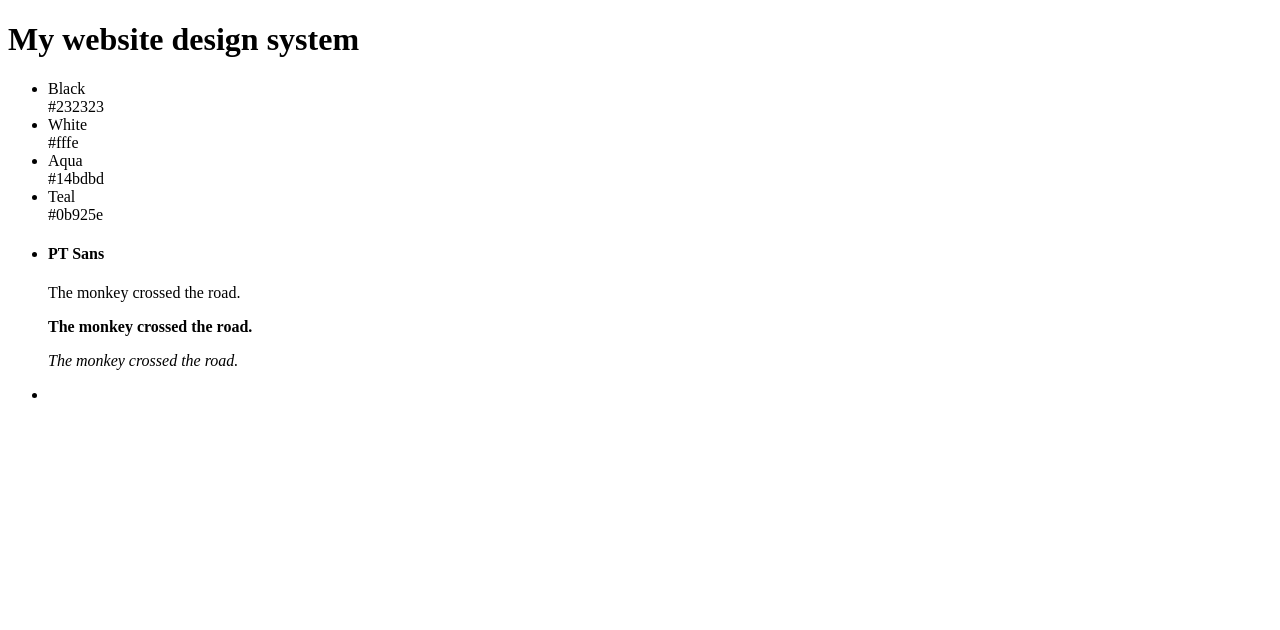
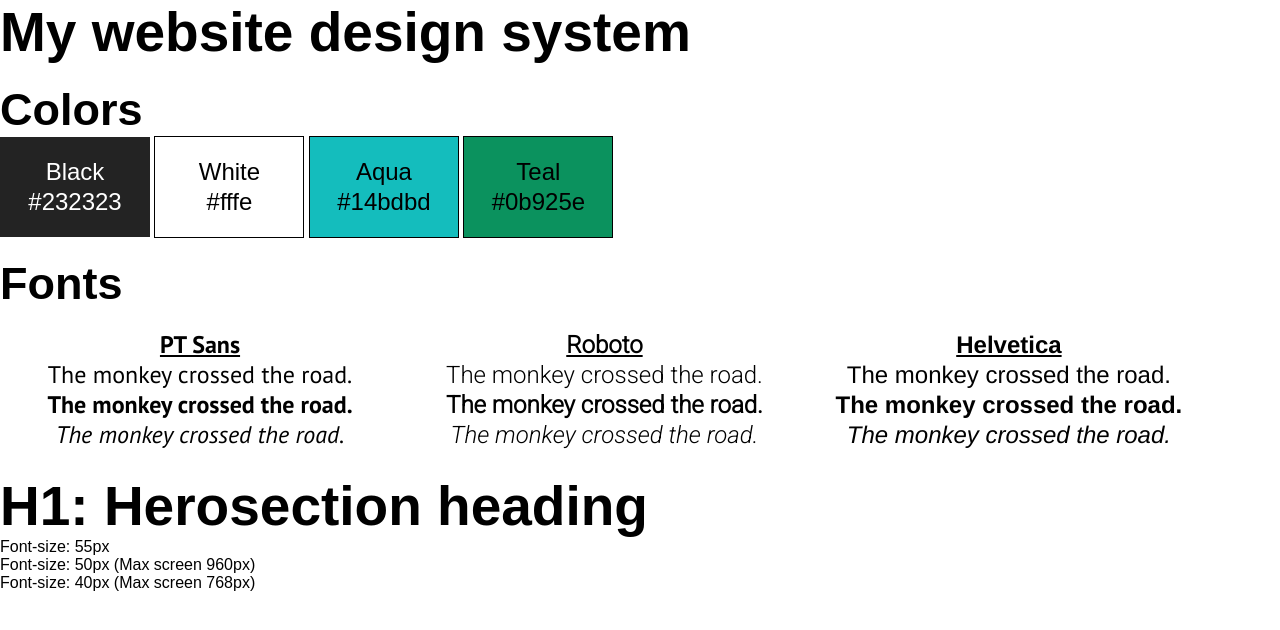
Before and after one commit to christopher-1989/website-design-system, a plain HTML site: page index.html in a window 1280 px wide. Drawn offline with Linux system fonts and the light colour scheme.

Commit message:
Initial colors and fonts styling complete

```diff
--- a/index.html
+++ b/index.html
@@ -8,41 +8,50 @@
       integrity="sha384-xxzQGERXS00kBmZW/6qxqJPyxW3UR0BPsL4c8ILaIWXva5kFi7TxkIIaMiKtqV1Q"
       crossorigin="anonymous"
     />
+    <!-- The following three links are for loading the Google Fonts -->
+    <link rel="preconnect" href="https://fonts.gstatic.com">
+    <link href="https://fonts.googleapis.com/css2?family=PT+Sans:ital,wght@0,400;0,700;1,400&display=swap" rel="stylesheet">
+    <link href="https://fonts.googleapis.com/css2?family=Roboto:ital,wght@0,100;0,300;1,300&display=swap" rel="stylesheet">
+    <link rel="stylesheet" href="styles.css">
     <title>My website design system</title>
   </head>
   <body>
+      <main>
         <h1>
             My website design system
         </h1>
         <div class="colors-container">
-        <ul>
-            <li class='color'>
+            <h2>
+                Colors
+            </h2>
+            <div class='color' id="black">
                 Black
                 <br>
                 #232323
-            </li>
-            <li class='color'>
+            </div>
+            <div class='color' id="white">
                 White
                 <br>
                 #fffe
-            </li>
-            <li class='color'>
+            </div>
+            <div class='color' id="aqua">
                 Aqua
                 <br>
                 #14bdbd
-            </li>
-            <li class='color'>
+            </div>
+            <div class='color' id="teal">
                 Teal
                 <br>
                 #0b925e
-            </li>
-        </ul>
+            </div>
         </div>
         <div class="fonts-container">
-        <ul>
-            <li class='font' id="pt-sans">
+            <h2>
+                Fonts
+            </h2>
+                <div class='font' id="pt-sans">
                     <h4>
-                    PT Sans
+                        <u>PT Sans</u>
                     </h4>
                     <p>
                         The monkey crossed the road.
@@ -53,15 +62,56 @@
                     <p>
                         <em>The monkey crossed the road.</em>
                     </p>
-            </li>
-        </ul>
+                </div>
+                <div class='font' id="roboto">
+                    <h4>
+                        <u>Roboto</u>
+                    </h4>
+                    <p>
+                        The monkey crossed the road.
+                    </p>
+                    <p>
+                        <strong>The monkey crossed the road.</strong>
+                    </p>
+                    <p>
+                        <em>The monkey crossed the road.</em>
+                    </p>
+                </div>
+                <div class='font' id="helvetica">
+                    <h4>
+                        <u>Helvetica</u>
+                    </h4>
+                    <p>
+                        The monkey crossed the road.
+                    </p>
+                    <p>
+                        <strong>The monkey crossed the road.</strong>
+                    </p>
+                    <p>
+                        <em>The monkey crossed the road.</em>
+                    </p>
+                </div>
         </div>
         <div class="text-styles-container">
             <ul>
                 <li class='text-style'>
-
+                    <h1 class="herosection-heading">
+                        H1: Herosection heading
+                    </h1>
+                    <ul>
+                        <li>
+                            Font-size: 55px
+                        </li>
+                        <li>
+                            Font-size: 50px (Max screen 960px)
+                        </li>
+                        <li>
+                            Font-size: 40px (Max screen 768px)
+                        </li>
+                    </ul>
                 </li>
             </ul>
         </div>
+      </main>
   </body>
 </html>
--- a/styles.css
+++ b/styles.css
@@ -0,0 +1,103 @@
+* {
+    box-sizing: border-box;
+    margin: 0 0;
+    padding: 0 0;
+}
+
+main {
+    font-family: Arial, Helvetica, sans-serif;
+}
+
+/* Colors styling */
+
+.colors-container {
+    max-width: 100%;
+    margin: 20px auto;
+}
+
+.color {
+    display: inline-block;
+    width: 150px;
+    max-width: 200px;
+    text-align: center;
+    line-height: 30px;
+    font-size: 24px;
+    padding: 20px;
+}
+
+#black {
+    background-color: #232323;
+    color: white;
+}
+
+#white {
+    background-color: #fffe;
+    border: 1px solid black;
+}
+
+#aqua {
+    background-color: #14bdbd;
+    border: 1px solid black;
+
+}
+
+#teal {
+    background-color: #0b925e;
+    border: 1px solid black;
+
+}
+
+/* Fonts styling */
+
+.font {
+    display: inline-block;
+    width: 400px;
+    max-width: 700px;
+    text-align: center;
+    line-height: 30px;
+    font-size: 24px;
+    padding: 20px;
+    overflow: auto;
+}
+
+#pt-sans {
+    font-family: "PT Sans", sans-serif;
+}
+
+#roboto {
+    font-family: Roboto, sans-serif;
+}
+
+#helvetica {
+    font-family: Helvetica, sans-serif;
+}
+
+/* Text Styles stying */
+
+h1 {
+    font-size: 55px;
+}
+
+h2 {
+    font-size: 45px;
+}
+
+@media screen and (max-width: 960px) {
+    h1 {
+      font-size: 50px;
+    }
+    h2 {
+        font-size: 35px;
+    }
+  }
+
+  @media screen and (max-width: 768px) {
+    h1 {
+      font-size: 40px;
+    }
+
+    h2 {
+      font-size: 24px;
+    }
+
+  }
```
Lines whose indentation alone changed are shown as unchanged.
